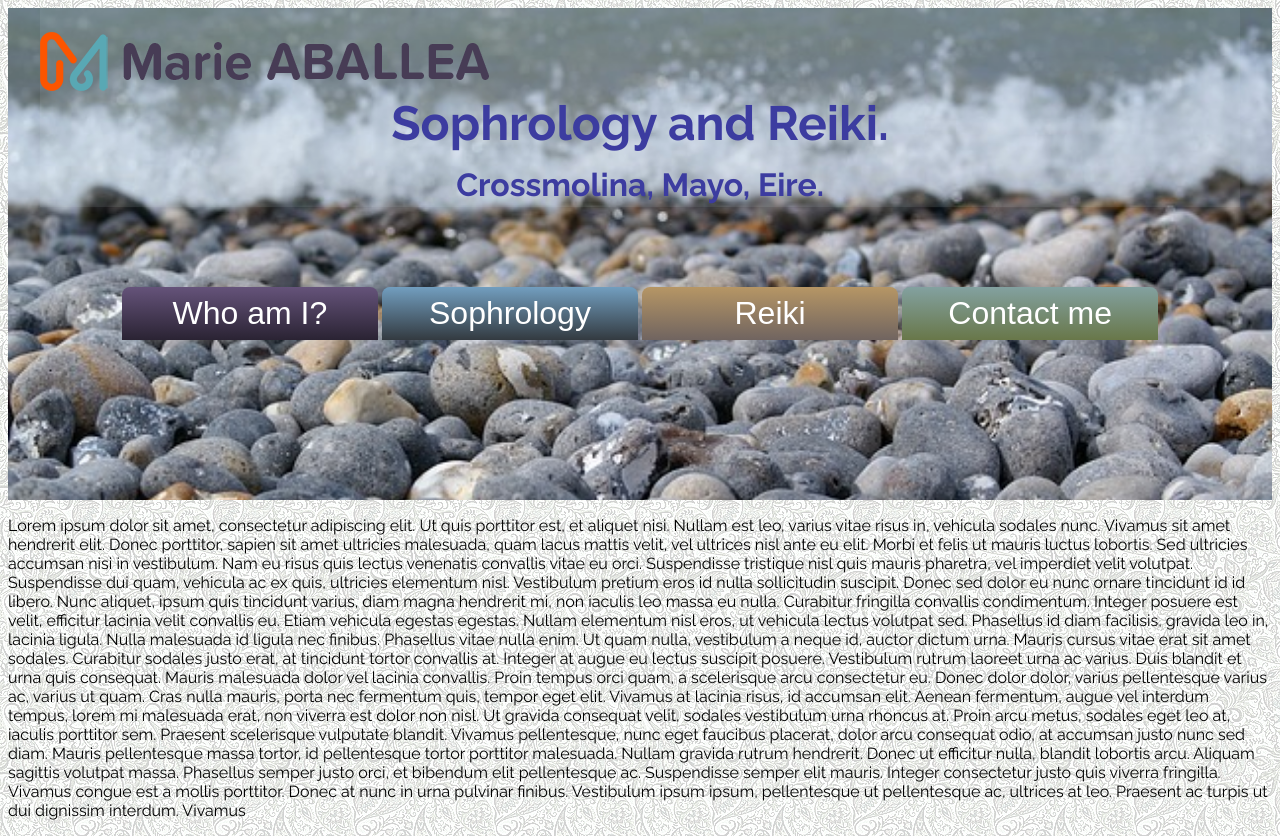
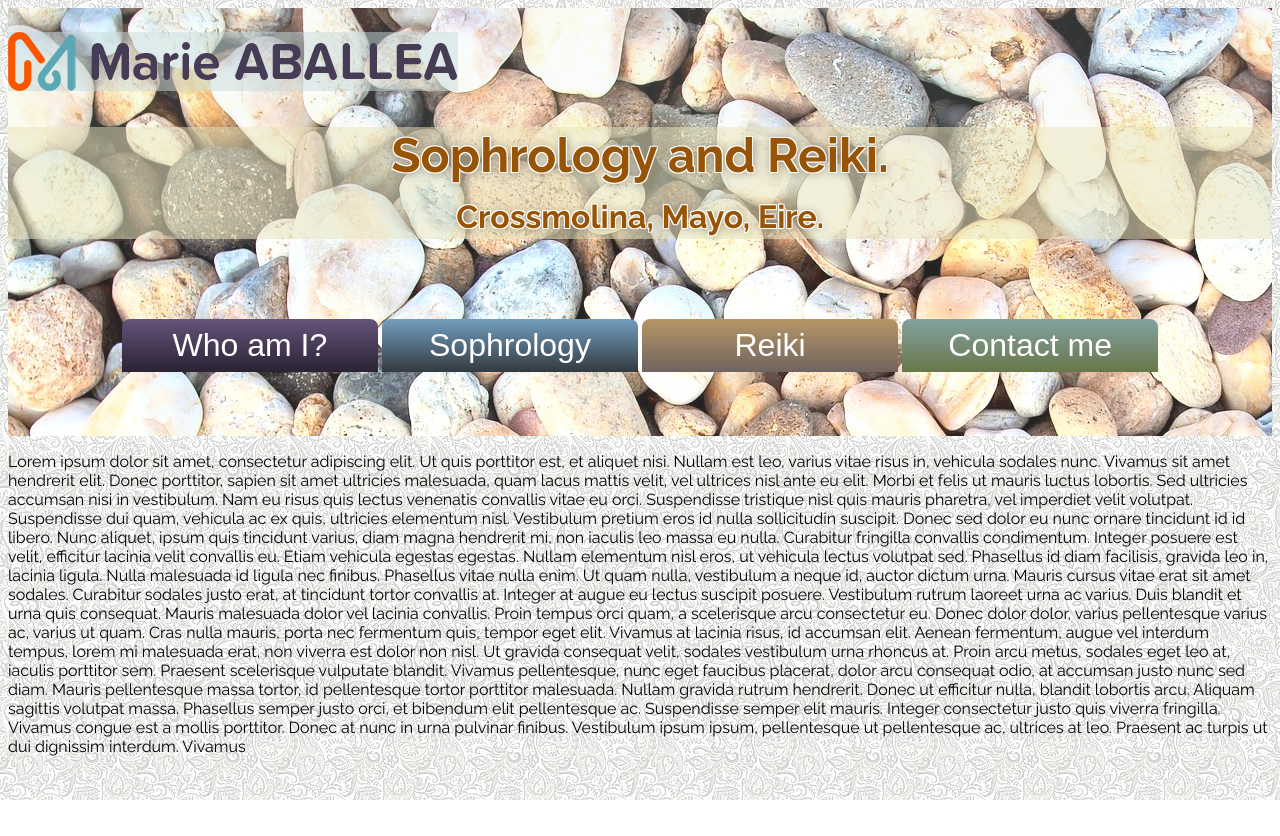
Before and after one commit to LazezBZH/Site-Marie, a plain HTML site: page index.html in a window 1280 px wide. After the commit the page ends 800 px from the top, so only its background shows below. Drawn offline with Linux system fonts and the light colour scheme.

Commit message:
V4 chgt header

```diff
--- a/index.html
+++ b/index.html
@@ -14,7 +14,7 @@
     />
     <link
       rel="stylesheet"
-      media="screen and (min-width: 768px) and (max-width: 1023px)"
+      media="screen and (min-width: 768px) and (max-width: 1050px)"
       href="stylemedium.css"
     />
   </head>
@@ -29,7 +29,7 @@
         <span class="soush1">Crossmolina, Mayo, Eire.</span></h1>
       </div>
       <!--navbar -->
-
+<div class="nav">
       <ul id="menu-demo2">
         <li>
           <a href="#">Who am I?</a>
@@ -55,7 +55,7 @@
         <li>
           <a href="#">Contact me</a>
         </li>
-      </ul>
+      </ul></div>
     </header>
     <section>
       <p>
--- a/style.css
+++ b/style.css
@@ -8,17 +8,25 @@ body {
   background-image: url("images/fond.png");
 }
 header {
-  background-image: url("images/header.jpg");
-  background-repeat: no-repeat;
-  background-size: 100%;
-  padding: 0rem 2rem 10rem 2rem;
+  background-image: url("images/header2.jpg");
+
+  background-repeat: repeat;
+
+  padding: 0rem 0rem 4rem 0rem;
 }
-
+.logo img {
+  background-color: rgba(200, 220, 221, 0.5);
+}
 h1 {
   font-size: 3rem;
+  font-weight: bold;
+  text-shadow: -1px -1px 0 #fff, 1px -1px 0 #fff, -1px 1px 0 #fff,
+    1px 1px 0 #fff, 1px 1px 10px #948772;
+  color: rgb(151, 84, 6);
+  background-color: rgba(236, 229, 189, 0.5);
   text-align: center;
-  color: rgb(60, 60, 160);
-  margin: 0;
+
+  margin-top: 2rem;
 }
 .soush1 {
   font-size: 2rem;
--- a/stylemedium.css
+++ b/stylemedium.css
@@ -1,10 +1,11 @@
 .logo img {
   width: 75%;
+  background-color: rgba(200, 220, 221, 0.6);
 }
 
 h1 {
   font-size: 3rem;
-  background-color: rgba(200, 220, 221, 0.6);
+
   padding: 0.1rem;
   border-radius: 3rem;
   margin: 5rem 3rem 2rem 3rem;
--- a/stylesmall.css
+++ b/stylesmall.css
@@ -1,18 +1,19 @@
 .logo img {
   width: 95%;
-  background-color: rgba(200, 220, 221, 0.6);
+  background-color: rgba(200, 220, 221, 0.7);
   padding: 0.5rem;
   border-radius: 0.5rem;
 }
 header {
   background-size: auto;
-  padding: 0rem 2rem 20rem 2rem;
+  padding: 0rem 1rem 2rem 1rem;
 }
 h1 {
   font-size: 2.5rem;
-  background-color: rgba(200, 220, 221, 0.6);
-  margin: 2rem auto 4rem auto;
-  padding: 0.3rem 0.5rem;
+  color: rgb(70, 39, 3);
+  background-color: rgba(236, 229, 189, 0.6);
+  margin: 1rem auto 4rem auto;
+  padding: 3rem 0;
   border-radius: 3rem;
 }
 .soush1 {
```
Also changed, not shown: images/header2.jpg (added).
